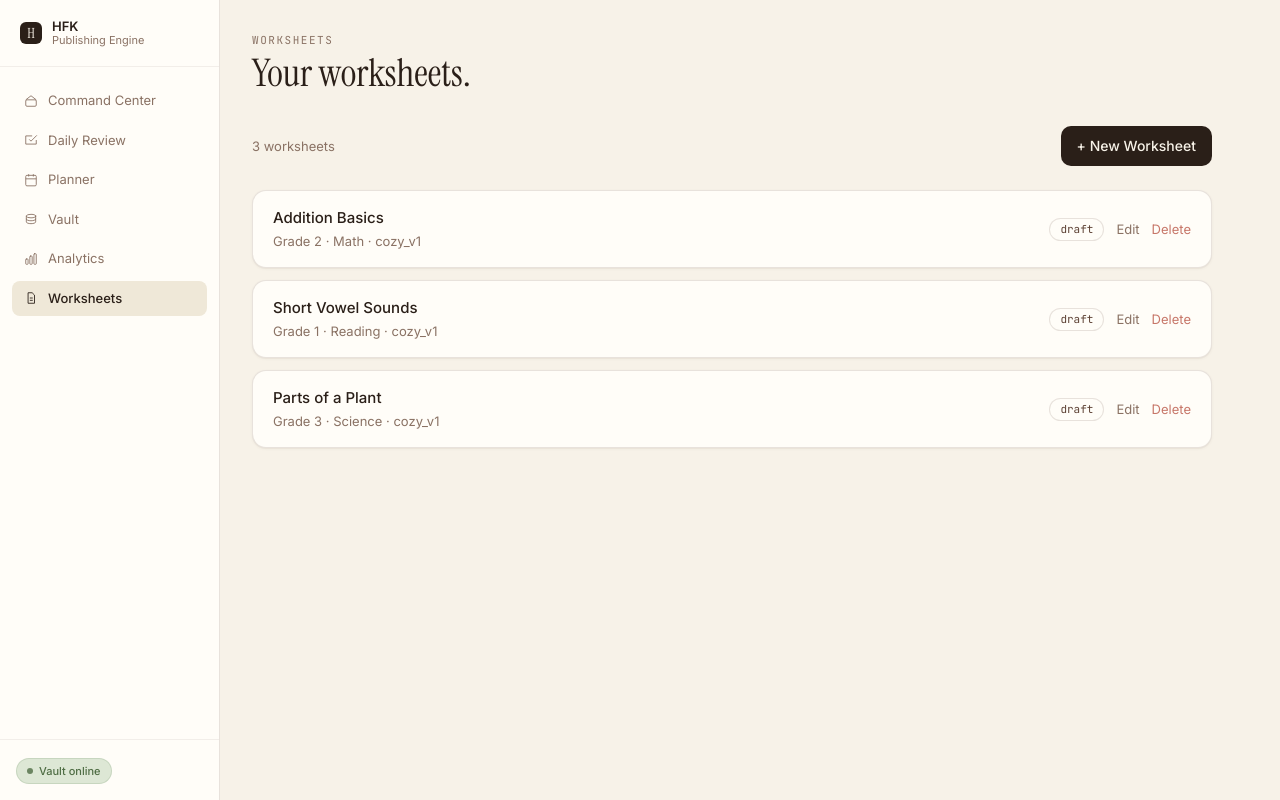
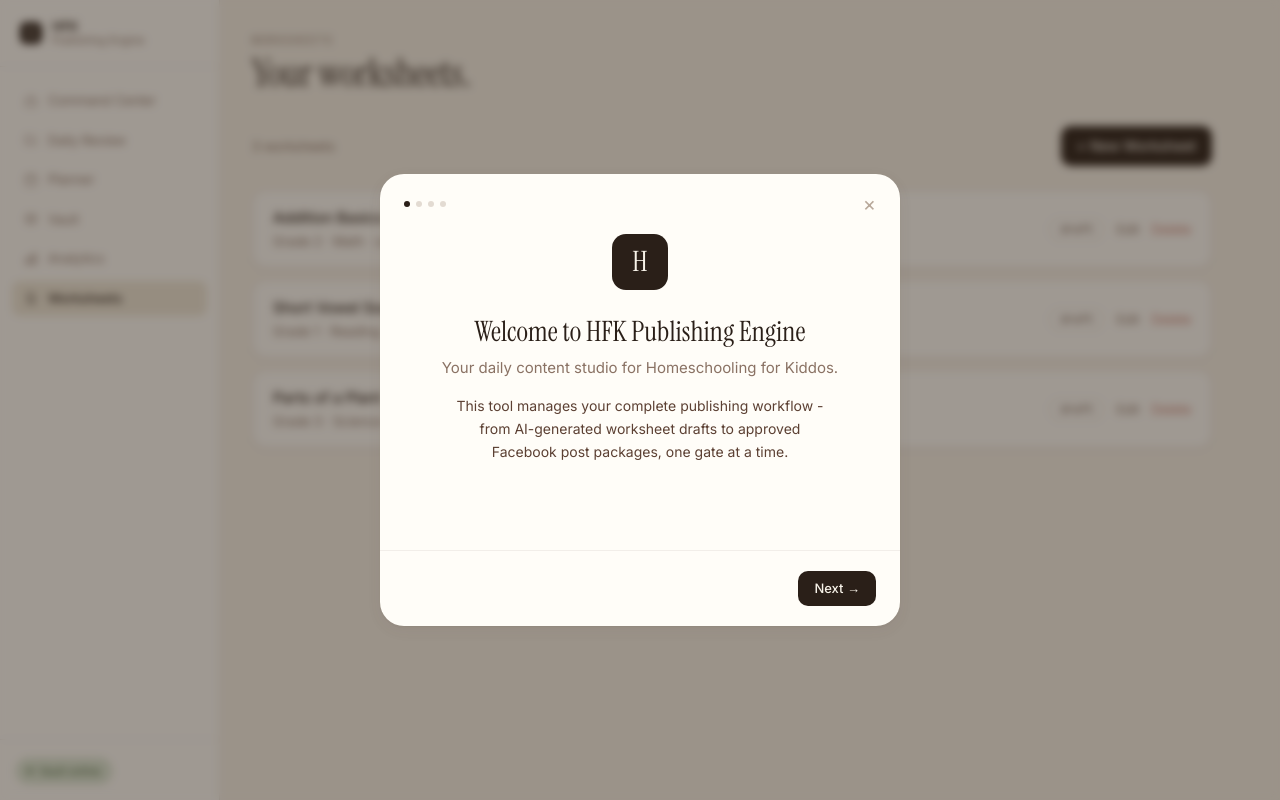
Before and after one commit to princeoncada/hfk-system, a Next.js app: page /worksheets in a window 1280 px wide. Built offline with nearby package versions, Linux system fonts and the light colour scheme.

Commit message:
feat(3.3.0): wire PageTransition and OnboardingOverlay into root layout

```diff
--- a/src/app/layout.tsx
+++ b/src/app/layout.tsx
@@ -1,6 +1,8 @@
 import type { Metadata } from 'next'
 import { Inter, Instrument_Serif, JetBrains_Mono } from 'next/font/google'
 import SidebarNav from '@/components/shell/SidebarNav'
+import PageTransition from '@/components/shell/PageTransition'
+import OnboardingOverlay from '@/components/onboarding/OnboardingOverlay'
 import './globals.css'
 import '@/styles/print.css'
 
@@ -69,9 +71,12 @@ export default function RootLayout({
           </aside>
 
           <main className="flex-1 min-w-0 overflow-y-auto">
-            <div className="px-8 py-8 max-w-5xl">{children}</div>
+            <PageTransition>
+              <div className="px-8 py-8 max-w-5xl">{children}</div>
+            </PageTransition>
           </main>
         </div>
+        <OnboardingOverlay />
       </body>
     </html>
   )
```
